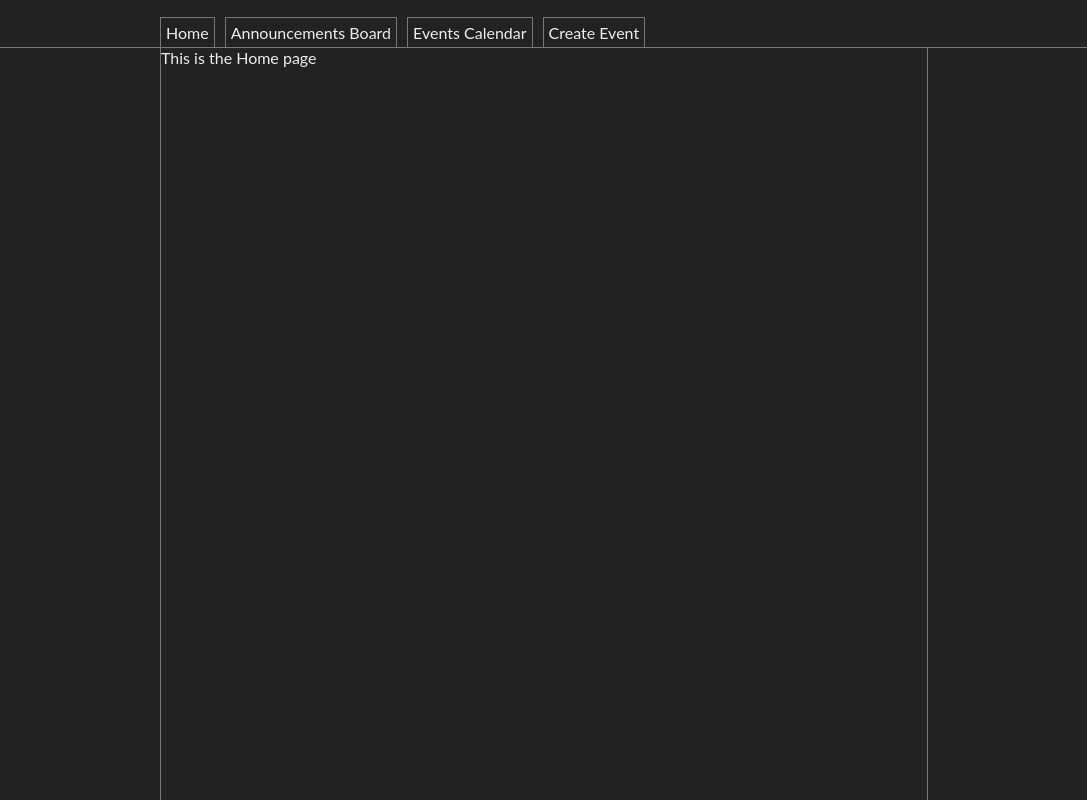
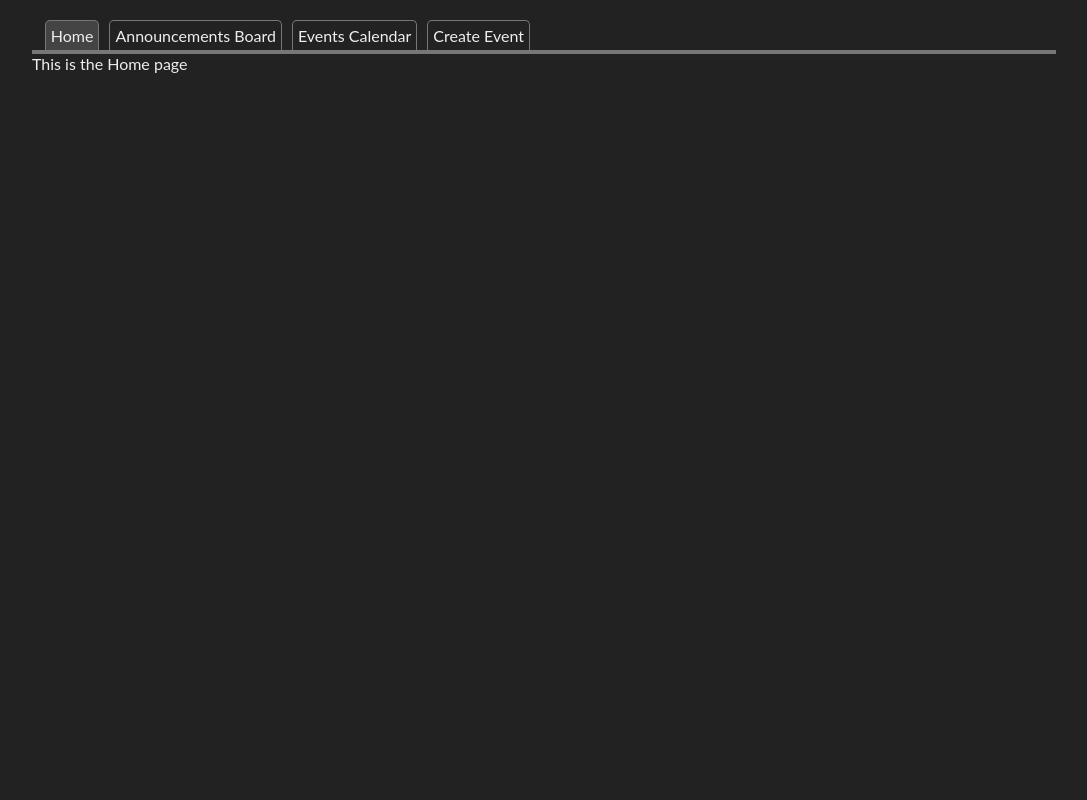
Before and after one commit to blakestone95/AshkeepersRestWebsite, a React app in the folder Ash.FrontEnd/: page /Home in a window 1280 px wide. Shown: the whole page, without its empty margins (96-1183 px from the left). Built offline with nearby package versions, Linux system fonts and the light colour scheme.

Commit message:
Add a style normalization file.  Restructure site html to be more symantic.  Restyle the header to fit the design.
#42

```diff
--- a/Ash.FrontEnd/src/App.jsx
+++ b/Ash.FrontEnd/src/App.jsx
@@ -1,4 +1,4 @@
-import React, { PureComponent } from 'react';
+import React from 'react';
 import { BrowserRouter, Route, Redirect, Switch } from 'react-router-dom';
 import createHistory from 'history/createBrowserHistory';
 
@@ -6,12 +6,11 @@ import createHistory from 'history/createBrowserHistory';
 import NavBar from 'NavBar';
 
 import { PATHS } from 'util/paths';
-
 import 'style.less';
 
 export const history = createHistory();
 
-export default class App extends PureComponent {
+export default class App extends React.PureComponent {
   render() {
     const routes = Object.values(PATHS).map(pathObj => (
       <Route
@@ -24,20 +23,17 @@ export default class App extends PureComponent {
 
     return (
       <BrowserRouter>
-        <div className="ash-body">
+        <React.Fragment>
           <NavBar />
-          <div className="ash-page-container">
-            <div className="ash-sidebar-left" />
-            <div className="ash-page-content">
-              <Switch>
-                <Redirect exact from="/" to={PATHS.Home.path} />
+          <hr className="ash-divider" />
+          <main className="ash-main">
+            <Switch>
+              <Redirect exact from="/" to={PATHS.Home.path} />
 
-                {routes}
-              </Switch>
-            </div>
-            <div className="ash-sidebar-right" />
-          </div>
-        </div>
+              {routes}
+            </Switch>
+          </main>
+        </React.Fragment>
       </BrowserRouter>
     );
   }
--- a/Ash.FrontEnd/src/NavBar/index.jsx
+++ b/Ash.FrontEnd/src/NavBar/index.jsx
@@ -1,25 +1,45 @@
-import React, { PureComponent } from 'react';
-import { Link } from 'react-router-dom';
+import React from 'react';
+import { NavLink } from 'react-router-dom';
 
 import { PATHS } from 'util/paths';
 
-class NavBar extends PureComponent {
+class NavBar extends React.Component {
   render() {
     return (
-      <div className="ash-navbar">
-        <Link to={PATHS.Home.path} replace>
+      <header className="ash-navbar">
+        <NavLink
+          replace
+          to={PATHS.Home.path}
+          className="ash-tab"
+          activeClassName="ash-selected"
+        >
           {PATHS.Home.display}
-        </Link>
-        <Link to={PATHS.AnnouncementBoard.path} replace>
+        </NavLink>
+        <NavLink
+          replace
+          to={PATHS.AnnouncementBoard.path}
+          className="ash-tab"
+          activeClassName="ash-selected"
+        >
           {PATHS.AnnouncementBoard.display}
-        </Link>
-        <Link to={PATHS.EventsCalendar.path} replace>
+        </NavLink>
+        <NavLink
+          replace
+          to={PATHS.EventsCalendar.path}
+          className="ash-tab"
+          activeClassName="ash-selected"
+        >
           {PATHS.EventsCalendar.display}
-        </Link>
-        <Link to={PATHS.CreateEvent.path} replace>
+        </NavLink>
+        <NavLink
+          replace
+          to={PATHS.CreateEvent.path}
+          className="ash-tab"
+          activeClassName="ash-selected"
+        >
           {PATHS.CreateEvent.display}
-        </Link>
-      </div>
+        </NavLink>
+      </header>
     );
   }
 }
--- a/Ash.FrontEnd/src/NavBar/style.less
+++ b/Ash.FrontEnd/src/NavBar/style.less
@@ -4,22 +4,28 @@
 // TODO: Flesh out styles
 .ash-navbar {
   height: 50px;
-  border-bottom: solid 1px @app-border-color;
-  padding-left: 20%;
+  margin-left: 10%;
+  padding-left: 1%;
   display: flex;
   align-items: flex-end;
 
-  a {
+  .ash-tab {
     margin-right: 10px;
     padding: 5px;
+    border-radius: 5px 5px 0 0;
     border-left: solid 1px @app-border-color;
     border-top: solid 1px @app-border-color;
     border-right: solid 1px @app-border-color;
     color: @app-text-color;
     text-decoration: none;
 
-    &:hover {
-      background-color: #444;
+    &:hover,
+    &.ash-selected:hover {
+      background-color: @app-hover-color;
+    }
+
+    &.ash-selected {
+      background-color: @app-hover-color;
     }
   }
 }
--- a/Ash.FrontEnd/src/style.less
+++ b/Ash.FrontEnd/src/style.less
@@ -1,19 +1,37 @@
+@import '~normalize.css';
+
 // Application wide styles go here
 @import '~variables.less';
 
 html {
-  height: 100%;
   font-family: 'lato';
+  -webkit-box-sizing: border-box;
+  -moz-box-sizing: border-box;
+  box-sizing: border-box;
+}
+
+*,
+*:before,
+*:after {
+  -webkit-box-sizing: inherit;
+  -moz-box-sizing: inherit;
+  box-sizing: inherit;
+}
+
+header {
+  position: fixed;
+  top: 0;
+  left: 0;
+  right: 0;
+  height: 50px;
 }
 
 body {
   height: 100%;
-  margin: 0;
   background-color: @app-background-color;
 }
 
 div {
-  display: block;
   color: @app-text-color;
 }
 
@@ -21,35 +39,20 @@ div {
   height: 100%;
 }
 
-.ash-body {
-  height: 100%;
-  display: flex;
-  flex-direction: column;
+.ash-divider {
+  position: fixed;
+  top: @header-height;
+  left: 10%;
+  width: 80%;
+  height: @divider-height;
+  margin: 0 auto;
+  border: none;
+  background-color: @app-border-color;
+}
 
-  .ash-page-container {
-    height: 100%;
-    display: flex;
-    justify-content: space-between;
-
-    .ash-sidebar-left {
-      flex: 0 0 auto;
-      width: 20%;
-      height: 100%;
-    }
-
-    .ash-page-content {
-      flex: 1 0 auto;
-      height: 100%;
-      border-left: 1px solid @app-border-color;
-      border-right: 1px solid @app-border-color;
-    }
-
-    .ash-sidebar-right {
-      flex: 0 0 auto;
-      width: 20%;
-      height: 100%;
-    }
-  }
+.ash-main {
+  width: 80%;
+  margin: calc(@header-height + @divider-height) auto 0 auto;
 }
 
 // Imports
--- a/Ash.FrontEnd/src/variables.less
+++ b/Ash.FrontEnd/src/variables.less
@@ -1,3 +1,7 @@
 @app-background-color: #222;
 @app-border-color: #777;
 @app-text-color: #eee;
+@app-hover-color: #444;
+
+@header-height: 50px;
+@divider-height: 4px;
```
Also changed, not shown: Ash.FrontEnd/src/normalize.css (added).
